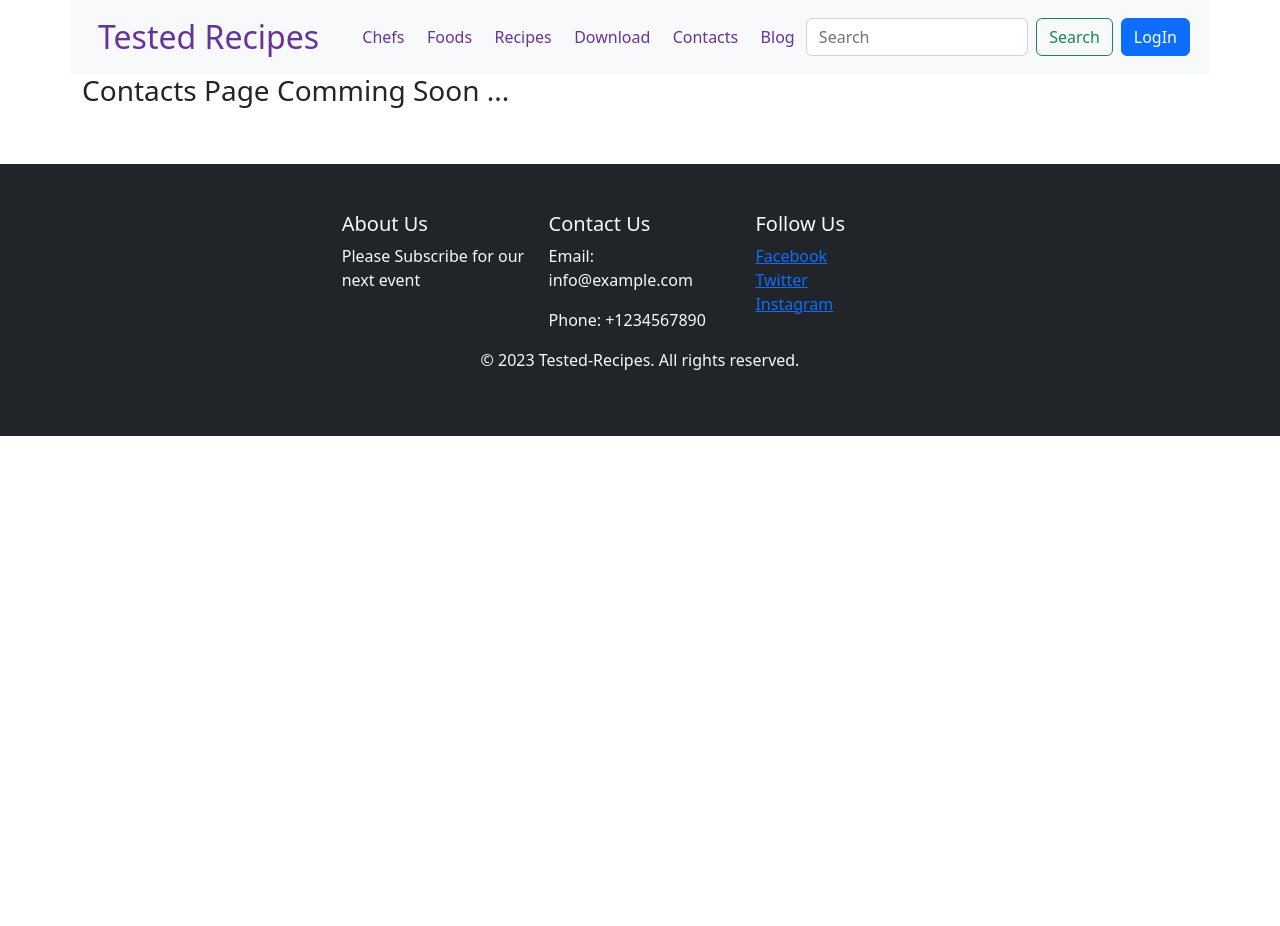
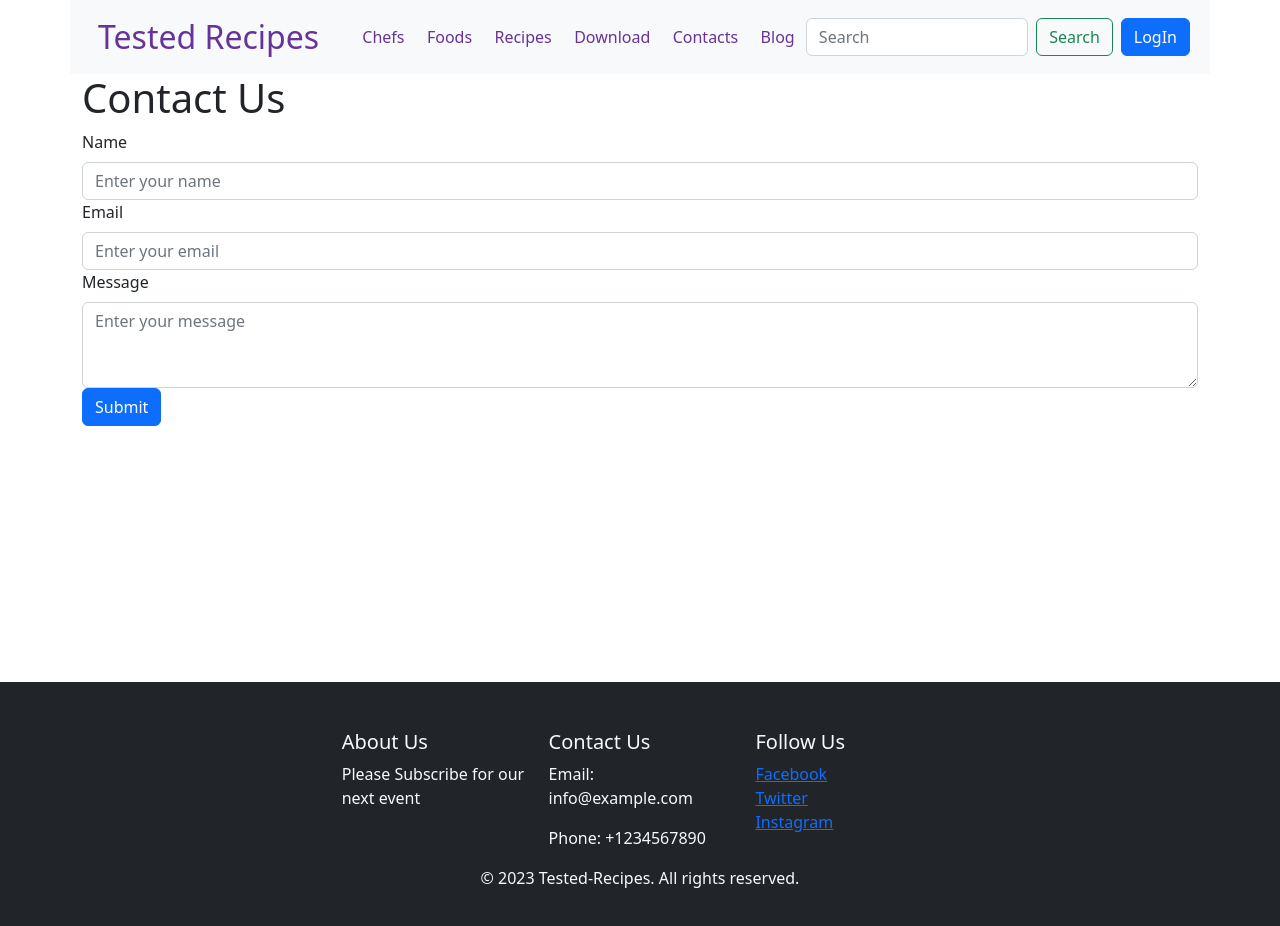
Before and after one commit to kabirshuvo/Tested-Recipes-Client, a React (Vite) app: page /contacts in a window 1280 px wide. Shown: the top 926 px of the page. Before the commit the page ends 800 px from the top, so only its background shows below. Built offline with nearby package versions, Linux system fonts and the light colour scheme; no server answers.

Commit message:
Some Pages Updated

```diff
--- a/src/components/ChefCard/ChefCard.jsx
+++ b/src/components/ChefCard/ChefCard.jsx
@@ -13,7 +13,7 @@ const ChefCard = ({ chef }) => {
             <h3>Speciality: {specialty}</h3>
             <img style={{ width: '100%', height:'19rem' }} src={image} alt="" />
             <h6>{experience} of Experience</h6>
-            <Button>Get a schedule</Button>
+            <Link to={`/chefs/${id}`}><Button>Get a schedule</Button></Link>
           </Card>
         </Col>
       </Row>
--- a/src/components/FoodsCard/FoodsCard.jsx
+++ b/src/components/FoodsCard/FoodsCard.jsx
@@ -8,7 +8,7 @@ const FoodsCard = ({food}) => {
         <div>
             <Card>
                 <Card.Header>{name}</Card.Header>
-                <Card.Img> <img src={image}  /></Card.Img>
+                <Card> <img src={image}  /></Card>
                 <Card.Body>{description}</Card.Body>
                 <Card.Footer>{category}</Card.Footer>
             </Card>
--- a/src/pages/Contacts/Contacts.jsx
+++ b/src/pages/Contacts/Contacts.jsx
@@ -1,11 +1,60 @@
+import { useState } from 'react';
+import { Button, Container, Form } from 'react-bootstrap';
 
+const ContactForm = () => {
+  const [name, setName] = useState('');
+  const [email, setEmail] = useState('');
+  const [message, setMessage] = useState('');
 
-const Contacts = () => {
-    return (
-        <div>
-            <h3>Contacts Page Comming Soon ...</h3>
-        </div>
-    );
+  const handleSubmit = (e) => {
+    e.preventDefault();
+
+    setName('');
+    setEmail('');
+    setMessage('');
+  };
+
+  return (
+    <Container style={{height:'70vh'}}>
+      <h1>Contact Us</h1>
+      <Form onSubmit={handleSubmit}>
+        <Form.Group controlId="formName">
+          <Form.Label>Name</Form.Label>
+          <Form.Control
+            type="text"
+            placeholder="Enter your name"
+            value={name}
+            onChange={(e) => setName(e.target.value)}
+          />
+        </Form.Group>
+
+        <Form.Group controlId="formEmail">
+          <Form.Label>Email</Form.Label>
+          <Form.Control
+            type="email"
+            placeholder="Enter your email"
+            value={email}
+            onChange={(e) => setEmail(e.target.value)}
+          />
+        </Form.Group>
+
+        <Form.Group controlId="formMessage">
+          <Form.Label>Message</Form.Label>
+          <Form.Control
+            as="textarea"
+            rows={3}
+            placeholder="Enter your message"
+            value={message}
+            onChange={(e) => setMessage(e.target.value)}
+          />
+        </Form.Group>
+
+        <Button variant="primary" type="submit">
+          Submit
+        </Button>
+      </Form>
+    </Container>
+  );
 };
 
-export default Contacts;
+export default ContactForm;
--- a/src/pages/IndividualRecipes/IndividualRecipes.jsx
+++ b/src/pages/IndividualRecipes/IndividualRecipes.jsx
@@ -7,7 +7,7 @@ const IndividualRecipes = () => {
 
    const individualChefsRecipes = useLoaderData();
 
-    console.log(individualChefsRecipes)
+
 
 
 
--- a/src/pages/Recipes/Recipes.jsx
+++ b/src/pages/Recipes/Recipes.jsx
@@ -1,11 +1,28 @@
-
+import { useEffect, useState } from "react";
+import { Col, Container, Row } from "react-bootstrap";
+import FoodsCard from "../../components/FoodsCard/FoodsCard";
 
 const Recipes = () => {
+    const [foods, setFoods] = useState([]);
+
+  useEffect(() => {
+    fetch(`https://tested-recipes-server-kabirshuvo.vercel.app/foods`)
+      .then((res) => res.json())
+      .then((data) => setFoods(data))
+      .catch((error) => console.log(error));
+  }, []);
 
     return (
-        <div>
-            <h3>Recipes Page comming soon </h3>
-        </div>
+        <Container fluid>
+        <h3>All Foods</h3>
+        <Row xs={1} md={2} lg={3}>
+          {foods.map((food) => (
+            <Col key={food.id}>
+              <FoodsCard food={food}></FoodsCard>
+            </Col>
+          ))}
+        </Row>
+      </Container>
     );
 };
 
```
